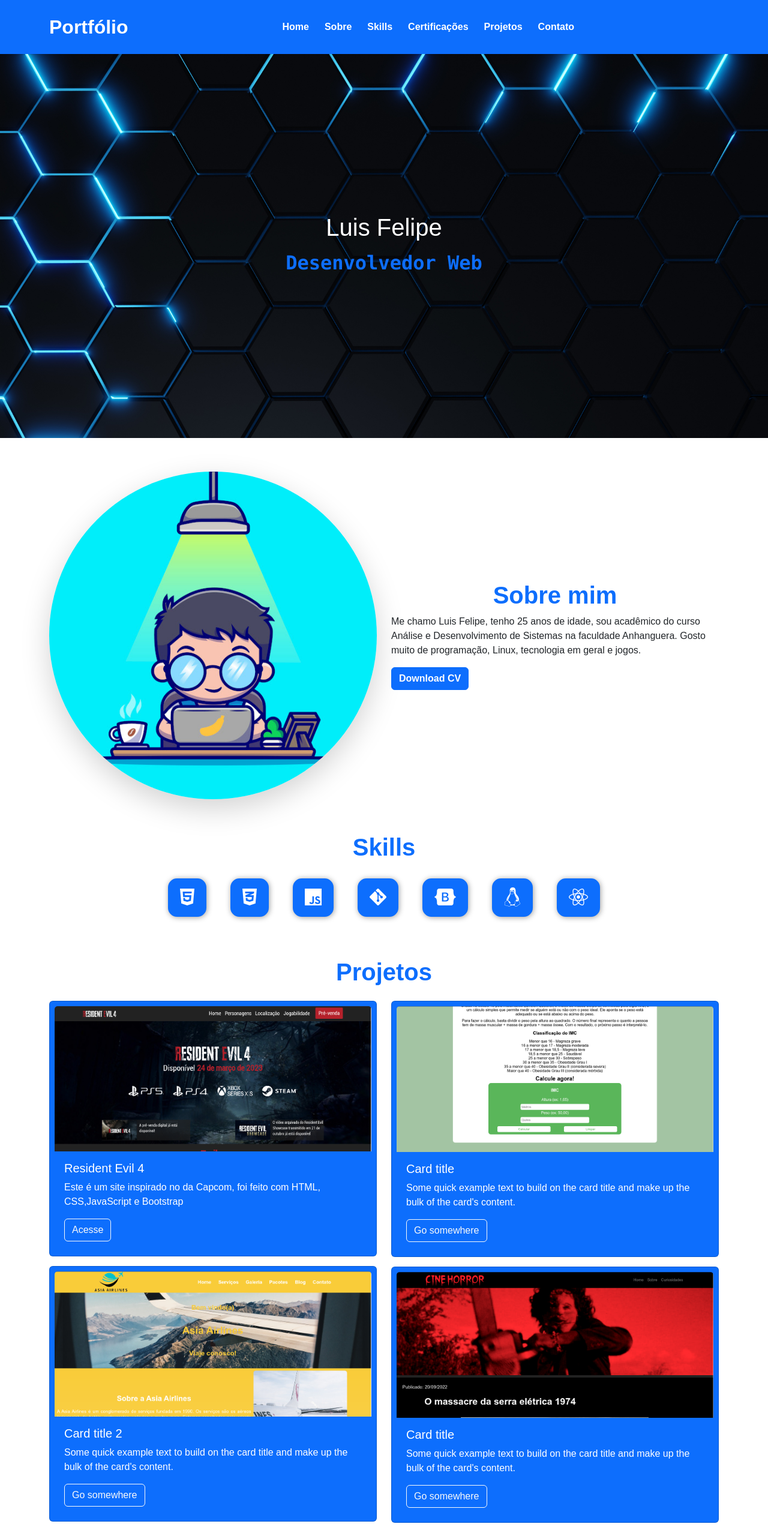
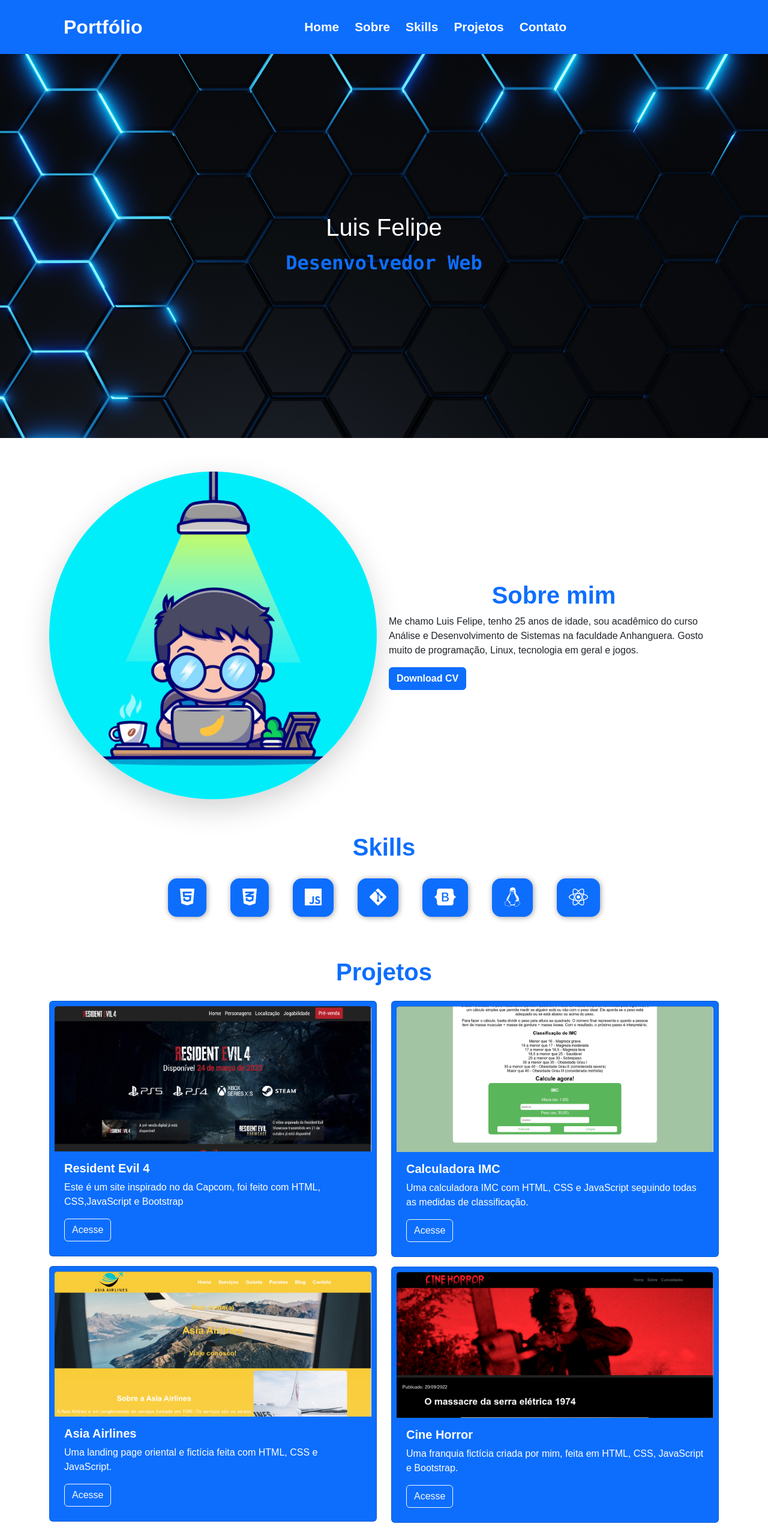
Before and after one commit to luissouzadeveloper/Portfolio, a React (Vite) app: page / in a window 1280 px wide. Shown: the top 2560 px of the page at 60% size. Built offline with nearby package versions, Linux system fonts and the light colour scheme.

Commit message:
Ajustes finais concluído!

```diff
--- a/index.html
+++ b/index.html
@@ -16,6 +16,9 @@
 
   <!-- Font Awsome -->
   <link rel="stylesheet" href="https://cdnjs.cloudflare.com/ajax/libs/font-awesome/6.6.0/css/all.min.css" integrity="sha512-Kc323vGBEqzTmouAECnVceyQqyqdsSiqLQISBL29aUW4U/M7pSPA/gEUZQqv1cwx4OnYxTxve5UMg5GT6L4JJg==" crossorigin="anonymous" referrerpolicy="no-referrer" />
+
+  <!-- Favicon -->
+   <link rel="shortcut icon" href="./public/favicon.png" type="image/x-icon">
 </head>
 
 <body>
--- a/src/components/About.jsx
+++ b/src/components/About.jsx
@@ -10,13 +10,13 @@ const About = () => {
                         <img src={programmer} alt="Programmer" className='img-fluid rounded-circle shadow-lg' />
                     </div>
 
-                    <div className="col-12 col-md-6 text-center text-md-start mt-3 mt-md-0">
+                    <div className="col-12 col-md-6 text-center text-md-start ps-2 mt-3 mt-md-0">
                         <h2 className='fw-bold text-primary fs-1'>Sobre mim</h2>
                         <p>
                             Me chamo Luis Felipe, tenho 25 anos de idade, sou acadêmico do curso Análise e Desenvolvimento de Sistemas na faculdade Anhanguera. Gosto muito de programação, Linux, tecnologia em geral e jogos.
                         </p>
 
-                        <a href="#" className='btn btn-primary fw-bold'>Download CV</a>
+                        <a href="https://drive.google.com/drive/folders/1yhwbkMIj3T2yxmcgpFM5D4Djv_JSImM5?usp=drive_link" target='_blank' className='btn btn-primary fw-bold'>Download CV</a>
                     </div>
                 </div>
             </section>
--- a/src/components/Contact.jsx
+++ b/src/components/Contact.jsx
@@ -1,5 +1,3 @@
-import React from 'react'
-
 const Contact = () => {
     return (
         <>
@@ -9,19 +7,19 @@ const Contact = () => {
 
                     <div className="d-flex justify-content-center align-content-center">
                         <div className="social mx-4 text-center">
-                            <a href="#">
+                            <a href="malito:luisfelipeosouzati@gmail.com" target='_blank'>
                                 <i class="fa-solid fa-envelope fa-2xl text-primary"></i>
                             </a>
                             <h3 className='my-2 fs-5 text-primary fw-bold'>E-mail</h3>
                         </div>
                         <div className="social mx-4 text-center">
-                            <a href="#">
+                            <a href="https://www.linkedin.com/in/luis-felipe-de-oliveira-souza-4b5a29212/" target='_blank'>
                                 <i class="fa-brands fa-linkedin fa-2xl text-primary"></i>
                             </a>
                             <h3 className='my-2 fs-5 text-primary fw-bold'>Linkedin</h3>
                         </div>
                         <div className="social mx-4 text-center">
-                            <a href="#">
+                            <a href="https://github.com/luissouzadeveloper" target='_blank'>
                                 <i class="fa-brands fa-github fa-2xl text-primary"></i>
                             </a>
                             <h3 className='my-2 fs-5 text-primary fw-bold'>Github</h3>
--- a/src/components/Header.jsx
+++ b/src/components/Header.jsx
@@ -3,29 +3,26 @@ const Header = () => {
         <>
             <nav className="navbar navbar-expand-md sticky-top bg-primary py-3">
                 <div className="container">
-                    <a className="navbar-brand text-white fs-2 fw-bold" href="#">Portfólio</a>
+                    <a className="navbar-brand text-white fs-2 fw-bold ps-4" href="#">Portfólio</a>
                     <button className="navbar-toggler border-white" type="button" data-bs-toggle="collapse" data-bs-target="#navbarSupportedContent" aria-controls="navbarSupportedContent" aria-expanded="false" aria-label="Toggle navigation">
                         <span><i className="bi bi-list text-white fw-bold fs-2"></i></span>
                     </button>
                     <div className="collapse navbar-collapse" id="navbarSupportedContent">
                         <ul className="navbar-nav m-auto">
                             <li className="nav-item">
-                                <a className="nav-link text-white fw-bold" aria-current="page" href="#">Home</a>
+                                <a className="nav-link text-white fw-bold" aria-current="page" href="./Background.jsx">Home</a>
                             </li>
                             <li className="nav-item">
-                                <a className="nav-link text-white fw-bold" href="#">Sobre</a>
+                                <a className="nav-link text-white fw-bold" href="./About.jsx">Sobre</a>
                             </li>
                             <li className="nav-item">
-                                <a className="nav-link text-white fw-bold" href="#">Skills</a>
+                                <a className="nav-link text-white fw-bold" href="./Skills.jsx">Skills</a>
                             </li>
                             <li className="nav-item">
-                                <a className="nav-link text-white fw-bold" href="#">Certificações</a>
+                                <a className="nav-link text-white fw-bold" href="./Projects.jsx">Projetos</a>
                             </li>
                             <li className="nav-item">
-                                <a className="nav-link text-white fw-bold" href="#">Projetos</a>
-                            </li>
-                            <li className="nav-item">
-                                <a className="nav-link text-white fw-bold" href="#">Contato</a>
+                                <a className="nav-link text-white fw-bold" href="./Contact.jsx">Contato</a>
                             </li>
                         </ul>
                     </div>
--- a/src/components/Projects.jsx
+++ b/src/components/Projects.jsx
@@ -17,37 +17,41 @@ const Projects = () => {
                             <div className="card-body">
                                 <h5 className="card-title text-white">Resident Evil 4</h5>
                                 <p className="card-text text-white">Este é um site inspirado no da Capcom, foi feito com HTML, CSS,JavaScript e Bootstrap</p>
-                                <a href="#" className="btn btn-outline-light">Acesse</a>
+                                <a href="https://luissouzadeveloper.github.io/Resident-Evil4-Remake/" target='_blank' className="btn btn-outline-light">Acesse</a>
                             </div>
                         </div>
 
                         <div className="card my-3 p-2 bg-primary">
-                            <img src={Projeto2} className="card-img-top" alt="Projeto 1"></img>
+                            <img src={Projeto2} className="card-img-top" alt="Projeto 2"></img>
                             <div className="card-body">
-                                <h5 className="card-title text-white">Card title 2</h5>
-                                <p className="card-text text-white">Some quick example text to build on the card title and make up the bulk of the card's content.</p>
-                                <a href="#" className="btn btn-outline-light">Go somewhere</a>
+                                <h5 className="card-title text-white">Asia Airlines</h5>
+                                <p className="card-text text-white">Uma landing page oriental e fictícia feita com HTML, CSS e JavaScript.</p>
+                                <a href="https://luissouzadeveloper.github.io/Asia-Airlines/" target='_blank' className="btn btn-outline-light">Acesse</a>
                             </div>
                         </div>
                     </div>
 
                     <div className="col-12 col-md-6">
-                    <div className="card my-3 p-2 bg-primary">
-                            <img src={Projeto3} className="card-img-top" alt="Projeto 1"></img>
+                        <div className="card my-3 p-2 bg-primary">
+                            <img src={Projeto3} className="card-img-top" alt="Projeto 3"></img>
                             <div className="card-body">
-                                <h5 className="card-title text-white">Card title</h5>
-                                <p className="card-text text-white">Some quick example text to build on the card title and make up the bulk of the card's content.</p>
-                                <a href="#" className="btn btn-outline-light">Go somewhere</a>
+                                <h5 className="card-title text-white">Calculadora IMC</h5>
+                                <p className="card-text text-white">Uma calculadora IMC com HTML, CSS e JavaScript seguindo todas as medidas de classificação.</p>
+                                <a href="https://luissouzadeveloper.github.io/calculadora-imc/" target='_blank' className="btn btn-outline-light">Acesse</a>
                             </div>
                         </div>
                         <div className="card my-3 p-2 bg-primary">
-                            <img src={Projeto4} className="card-img-top" alt="Projeto 1"></img>
+                            <img src={Projeto4} className="card-img-top" alt="Projeto 4"></img>
                             <div className="card-body">
-                                <h5 className="card-title text-white">Card title</h5>
-                                <p className="card-text text-white">Some quick example text to build on the card title and make up the bulk of the card's content.</p>
-                                <a href="#" className="btn btn-outline-light">Go somewhere</a>
+                                <h5 className="card-title text-white">Cine Horror</h5>
+                                <p className="card-text text-white">Uma franquia fictícia criada por mim, feita em HTML, CSS, JavaScript e Bootstrap.</p>
+                                <a href="https://luissouzadeveloper.github.io/Cine-Horror-1/" target='_blank' className="btn btn-outline-light">Acesse</a>
                             </div>
                         </div>
+                    </div>
+
+                    <div className="col-12 text-center my-2">
+                        <a href='https://github.com/luissouzadeveloper?tab=repositories' target='_blank' type="button" className="btn btn-primary fw-bold">Veja mais</a>
                     </div>
 
                 </div>
--- a/src/index.css
+++ b/src/index.css
@@ -9,14 +9,17 @@ h2 {
   font-weight: bold;
   color: #0d6efd;
 }
+h5{
+  font-weight: bold;
+}
 
 /* Links */
 .nav-link {
   margin: 0 5px;
   border-radius: 7px;
+  font-size: 1.3em;
   transition: all ease-in-out 500ms;
 }
-
 .nav-link:hover {
   background-color: #fff;
   color: #0d6efd !important;
@@ -37,7 +40,6 @@ h2 {
   align-items: center;
   flex-wrap: wrap;
 }
-
 .skills-card {
   background-color: #0d6efd;
   padding: 20px;
@@ -47,11 +49,9 @@ h2 {
   cursor: pointer;
   transition: all ease-in-out 300ms;
 }
-
 .skills-card:hover {
   transform: scale(1.2)
 }
-
 .skills-card>h3,
 i {
   color: #fff;
@@ -66,7 +66,6 @@ i {
 .social i {
   transition: all 500ms ease-in-out;
 }
-
 .social i:hover {
   transform: scale(1.4);
 }
```
Also changed, not shown: public/favicon.png (added).
